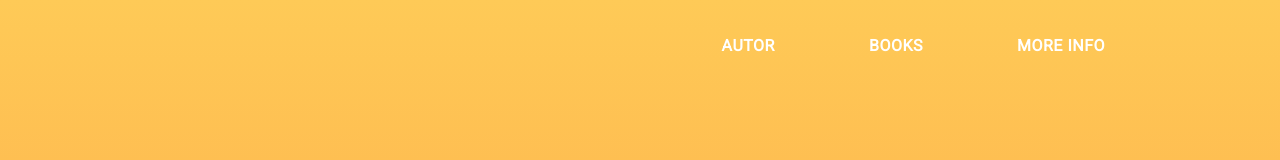
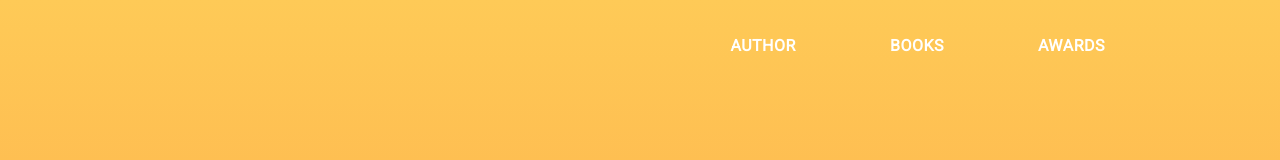
Before and after one commit to mespitaleta1/Tribute_Page, a website: page index.html in a window 1280 px wide. Shown: the top 160 px of the page. Drawn offline with Linux system fonts and the light colour scheme.

Commit message:
fix the internal links

```diff
--- a/index.html
+++ b/index.html
@@ -14,10 +14,10 @@
       <div class="container">
         <nav class="menu_bar">
           <ul class="menu_bar_link">
-            <li><a href="#autor" class="menu_bar_link--item">AUTOR </a></li>
+            <li><a href="#author" class="menu_bar_link--item">AUTHOR </a></li>
             <li><a href="#books" class="menu_bar_link--item"> BOOKS </a></li>
             <li>
-              <a href="#moreinfo" class="menu_bar_link--item"> MORE INFO </a>
+              <a href="#awards" class="menu_bar_link--item"> AWARDS </a>
             </li>
           </ul>
         </nav>
@@ -97,7 +97,7 @@
       </div>
     </section>
 
-    <section id="moreinfo">
+    <section id="awards">
       <div class="container">
         <h2 class="final-title">Awards Received</h2>
         <div class="wrapper_4" id="tribute-info">
```
